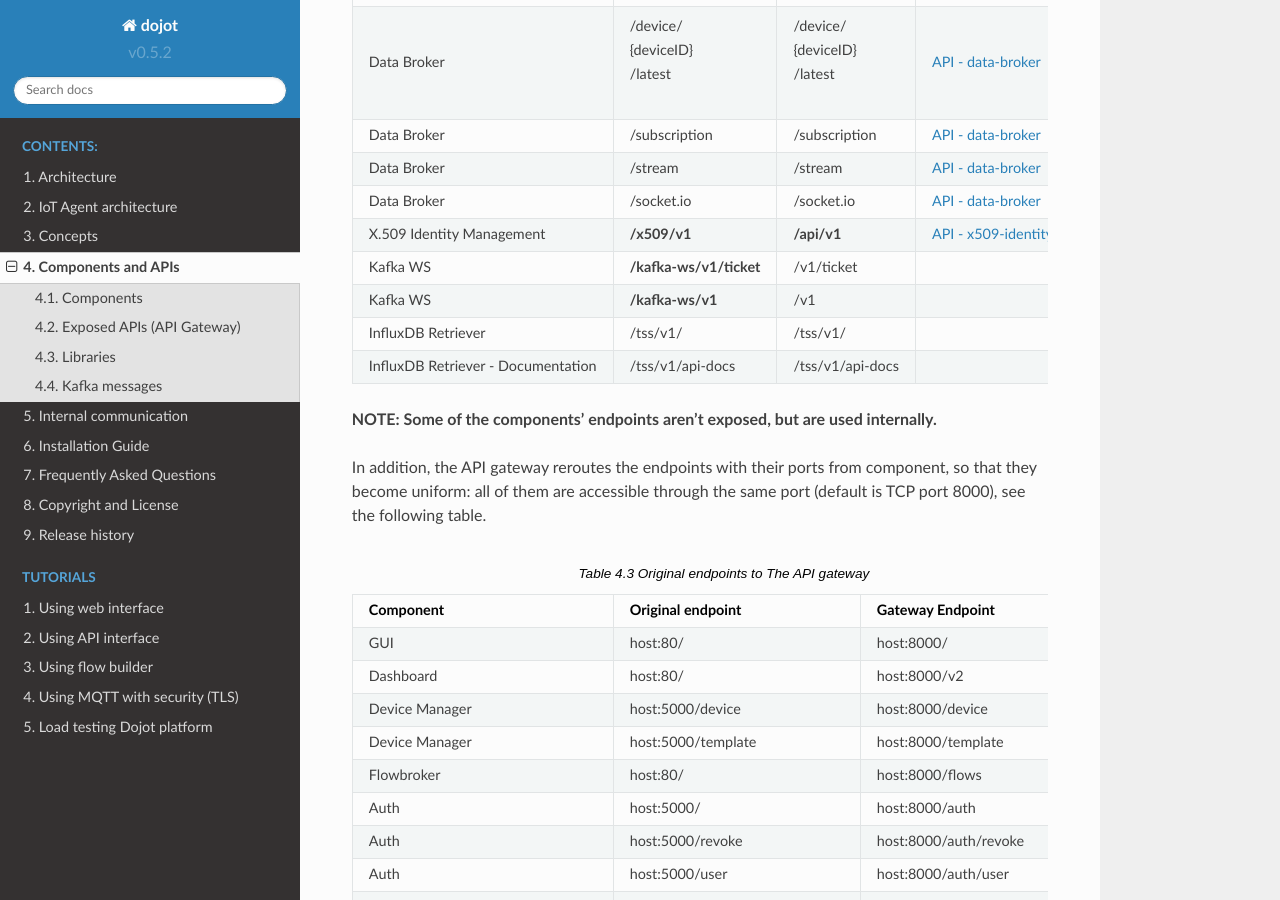
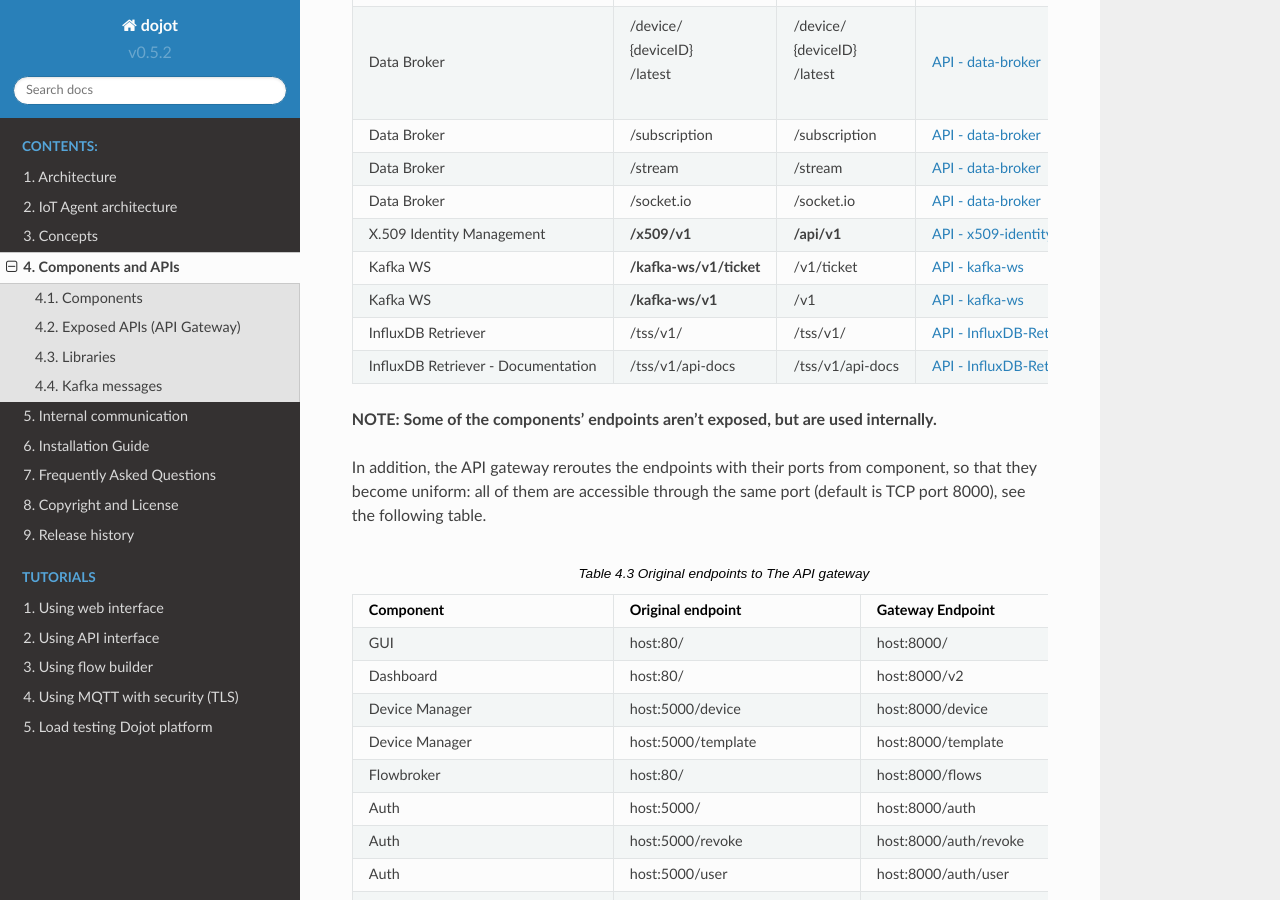
Before and after one commit to dojot/docs, a Sphinx documentation site: the page built from source/components-and-apis.rst, in a window 1280 px wide and 900 px high, scrolled down 2273 px. Built offline with Sphinx 7.4.7 and the Read the Docs theme 2.0.0, drawn with Linux system fonts in a browser that asks for light colours.

Commit message:
fix links

```diff
--- a/source/components-and-apis.rst
+++ b/source/components-and-apis.rst
@@ -253,22 +253,22 @@
    * - Kafka WS
      - **/kafka-ws/v1/ticket**
      -  /v1/ticket
-     -
+     - `API - kafka-ws`_
      - Yes
    * - Kafka WS
      - **/kafka-ws/v1**
      - /v1
-     -
+     - `API - kafka-ws`_
      - No
    * - InfluxDB Retriever
      - /tss/v1/
      - /tss/v1/
-     -
+     - `API - InfluxDB-Retriever`_
      - Yes
    * - InfluxDB Retriever - Documentation
      - /tss/v1/api-docs
      - /tss/v1/api-docs
-     -
+     - `API - InfluxDB-Retriever`_
      - No
 
 **NOTE: Some of the components' endpoints aren't exposed, but are used internally.**
--- a/source/using-api-interface.rst
+++ b/source/using-api-interface.rst
@@ -437,7 +437,7 @@
 .. _jwt.io: https://jwt.io/
 .. _auth: https://github.com/dojot/auth
 .. _docker-compose: https://github.com/dojot/docker-compose
-.. _DeviceManager documentaion: https://github.com/dojot/device-manager
+.. _DeviceManager documentation: https://github.com/dojot/device-manager
 .. _mashup: https://github.com/dojot/mashup
 .. _mosquitto: https://projects.eclipse.org/projects/technology.mosquitto
 .. _curl: https://curl.haxx.se/
```
Also changed, not shown: README.md (+1 -1 lines).
